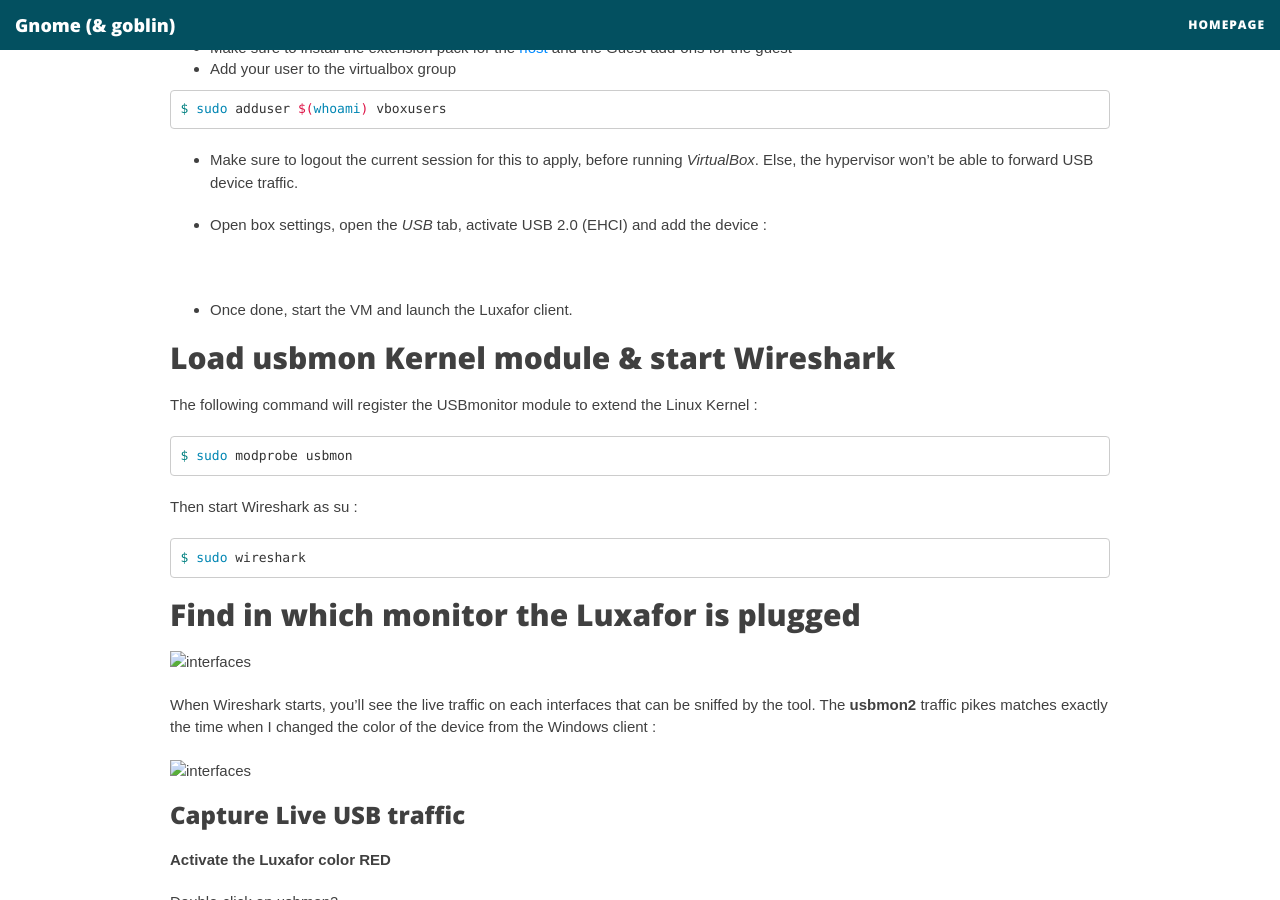
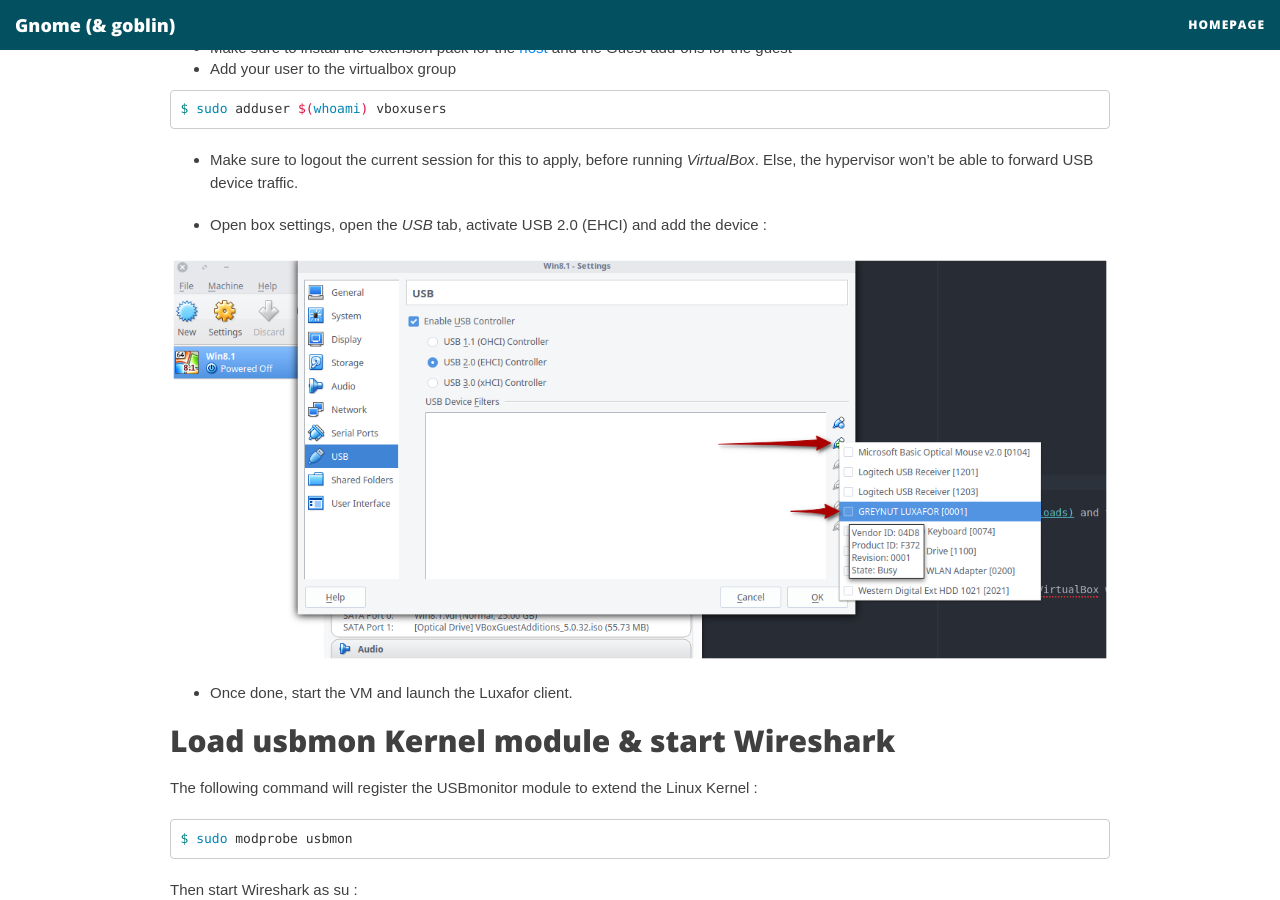
Before and after one commit to lcallarec/blog.io, a Jekyll site: the page built from _posts/2017-03-22-write-own-usb-client.md, in a window 1280 px wide and 900 px high, scrolled down 1081 px. Built offline with Jekyll 4.4.1, drawn with Linux system fonts in a browser that asks for light colours; nearby versions of some CDN libraries.

Commit message:
Update image paths

```diff
--- a/_posts/2017-03-22-write-own-usb-client.md
+++ b/_posts/2017-03-22-write-own-usb-client.md
@@ -50,7 +50,7 @@
 
 * Open box settings, open the *USB* tab, activate USB 2.0 (EHCI) and add the device :
 
-![]({{ site.url }}/assets/2017-03-25/virtualbox-usb-forwarding.png)
+![]({{ site.url }}/assets/2017-03-22/virtualbox-usb-forwarding.png)
 
 * Once done, start the VM and launch the Luxafor client.
 
@@ -69,11 +69,11 @@
 
 ## Find in which monitor the Luxafor is plugged
 
-![interfaces]({{ site.url }}/assets/2017-03-25/wireshark-ready.png)
+![interfaces]({{ site.url }}/assets/2017-03-22/wireshark-ready.png)
 
 When Wireshark starts, you'll see the live traffic on each interfaces that can be sniffed by the tool. The __usbmon2__ traffic pikes matches exactly the time when I changed the color of the device from the Windows client :
 
-![interfaces]({{ site.url }}/assets/2017-03-25/wireshark-usbmon-list.png)
+![interfaces]({{ site.url }}/assets/2017-03-22/wireshark-usbmon-list.png)
 
 ### Capture Live USB traffic
 
@@ -85,7 +85,7 @@
 
 Change the Luxafor color to blue ; when color change, _Wireshark_ has captured you packets :
 
-![Sniff]({{ site.url }}/assets/2017-03-25/wireshark-capture-blue.png)
+![Sniff]({{ site.url }}/assets/2017-03-22/wireshark-capture-blue.png)
 
 The most important information is the *URB_INTERRUPT out*  packet sent from host to USB device. The leftover capture data are the actual payload that has been sent to the USB device :
 
@@ -105,11 +105,11 @@
 
 Let's try (... but the Windows *Luxafor* client doesn't allow accurate settings).
 
-![Sniff again]({{ site.url }}/assets/2017-03-25/luxafor-client-yellow.png)
+![Sniff again]({{ site.url }}/assets/2017-03-22/luxafor-client-yellow.png)
 
 Guess what :
 
-![Sniff again]({{ site.url }}/assets/2017-03-25/wireshark-capture-yellow.png)
+![Sniff again]({{ site.url }}/assets/2017-03-22/wireshark-capture-yellow.png)
 
 Lucky man :
 
```
